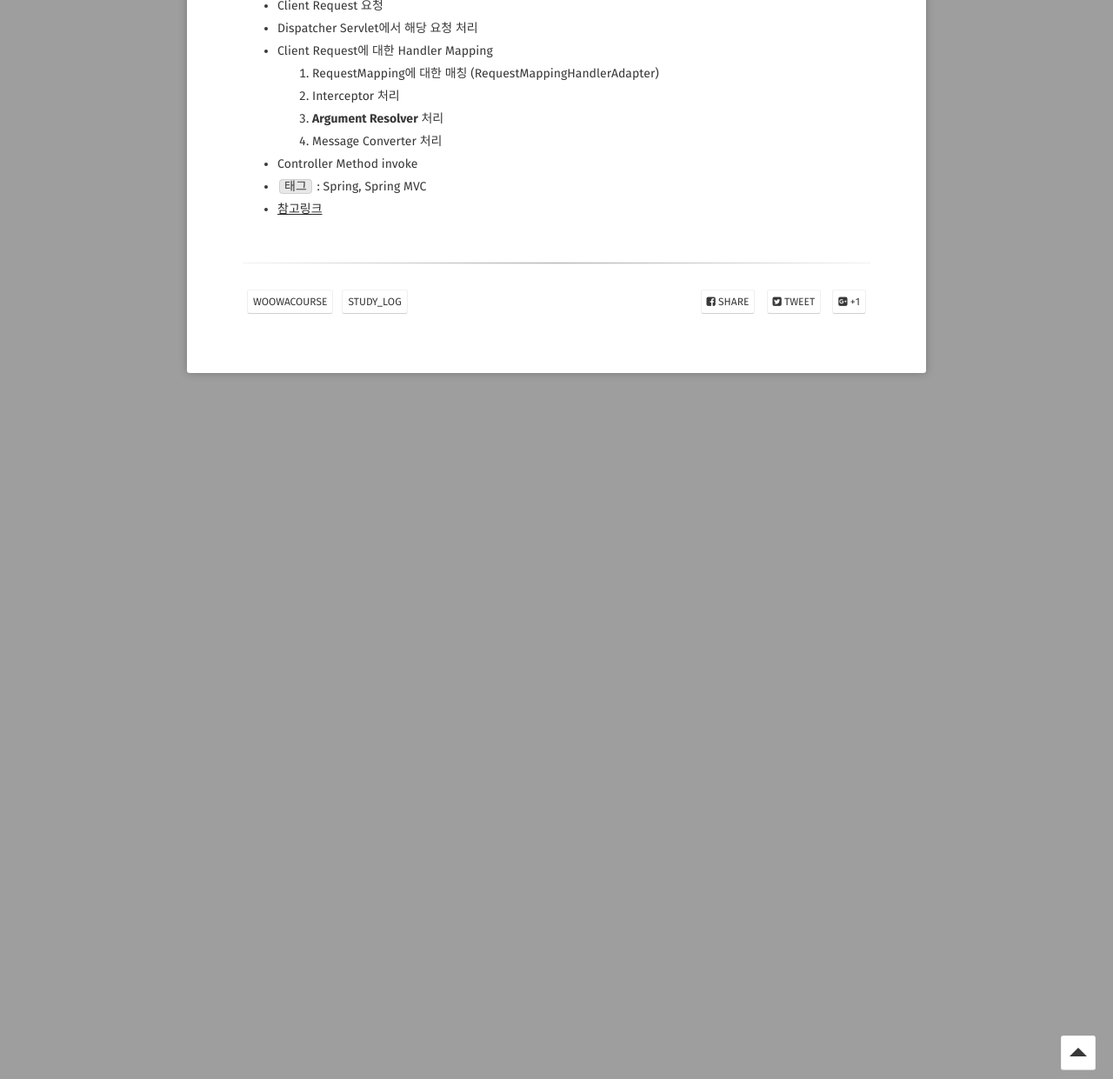
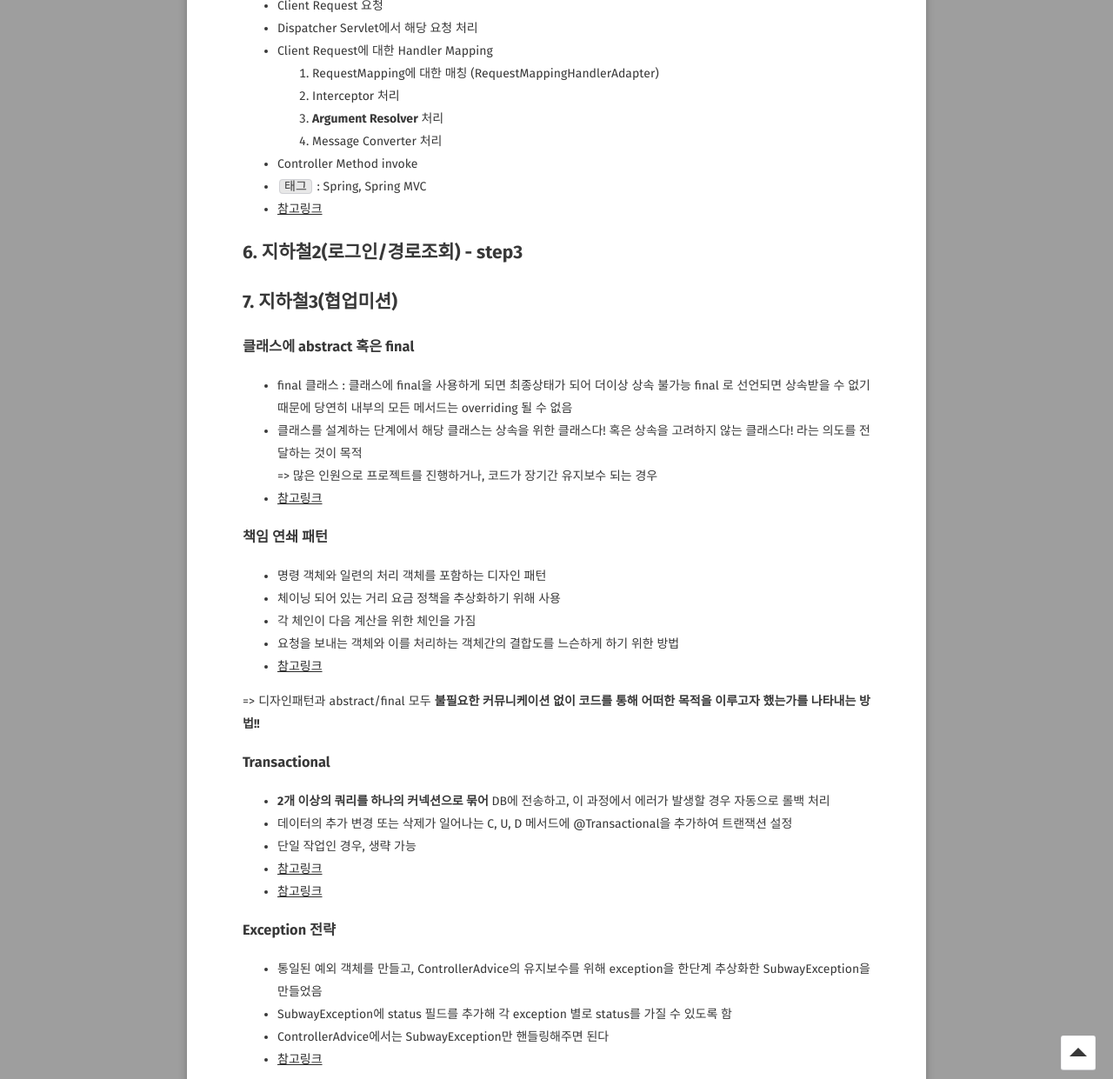
Before and after one commit to xrabcde/xrabcde.github.io, a Jekyll site: the page built from _posts/2021-05-18-studylog-lv2.md, in a window 1280 px wide and 1400 px high, scrolled down 3874 px. Shown: the part 159-1400 px from the top of the window at 87% size. Built offline with Jekyll 4.4.1, drawn with Linux system fonts in a browser that asks for light colours; some web fonts are replaced; before the commit the page ends 4462 px from its top, so only the background shows below that; some of the changed text lies outside the part shown.

Commit message:
modify: 우테코/LV2 학습로그 정리

```diff
--- a/_posts/2021-05-18-studylog-lv2.md
+++ b/_posts/2021-05-18-studylog-lv2.md
@@ -118,3 +118,35 @@
 - Controller Method invoke
 - `태그` : Spring, Spring MVC
 - [참고링크](https://github.com/binghe819/TIL/blob/master/Spring/MVC/Spring%20MVC%20flow.md)
+
+## 6. 지하철2(로그인/경로조회) - step3
+
+## 7. 지하철3(협업미션)
+### 클래스에 abstract 혹은 final
+- final 클래스 : 클래스에 final을 사용하게 되면 최종상태가 되어 더이상 상속 불가능
+  final 로 선언되면 상속받을 수 없기 때문에 당연히 내부의 모든 메서드는 overriding 될 수 없음
+- 클래스를 설계하는 단계에서 해당 클래스는 상속을 위한 클래스다! 혹은 상속을 고려하지 않는 클래스다! 라는 의도를 전달하는 것이 목적
+  => 많은 인원으로 프로젝트를 진행하거나, 코드가 장기간 유지보수 되는 경우
+- [참고링크](https://velog.io/@ednadev/%EC%9E%90%EB%B0%94-%EC%B6%94%EC%83%81-%ED%81%B4%EB%9E%98%EC%8A%A4abstract-class-%ED%85%9C%ED%94%8C%EB%A6%BF-%EB%A9%94%EC%84%9C%EB%93%9C%EC%99%80-final)
+
+### 책임 연쇄 패턴
+- 명령 객체와 일련의 처리 객체를 포함하는 디자인 패턴
+- 체이닝 되어 있는 거리 요금 정책을 추상화하기 위해 사용
+- 각 체인이 다음 계산을 위한 체인을 가짐
+- 요청을 보내는 객체와 이를 처리하는 객체간의 결합도를 느슨하게 하기 위한 방법
+- [참고링크](https://k0102575.github.io/articles/2020-02/chain-of-responsibility-pattern)
+
+=> 디자인패턴과 abstract/final 모두 **불필요한 커뮤니케이션 없이 코드를 통해 어떠한 목적을 이루고자 했는가를 나타내는 방법!!**
+
+### Transactional
+- **2개 이상의 쿼리를 하나의 커넥션으로 묶어** DB에 전송하고, 이 과정에서 에러가 발생할 경우 자동으로 롤백 처리
+- 데이터의 추가 변경 또는 삭제가 일어나는 C, U, D 메서드에 @Transactional을 추가하여 트랜잭션 설정
+- 단일 작업인 경우, 생략 가능
+- [참고링크](https://mangkyu.tistory.com/50)
+- [참고링크](https://velog.io/@kdhyo/JavaTransactional-Annotation-%EC%95%8C%EA%B3%A0-%EC%93%B0%EC%9E%90-26her30h)
+
+### Exception 전략
+- 통일된 예외 객체를 만들고, ControllerAdvice의 유지보수를 위해 exception을 한단계 추상화한 SubwayException을 만들었음
+- SubwayException에 status 필드를 추가해 각 exception 별로 status를 가질 수 있도록 함
+- ControllerAdvice에서는 SubwayException만 핸들링해주면 된다
+- [참고링크](https://cheese10yun.github.io/spring-guide-exception/)
```
